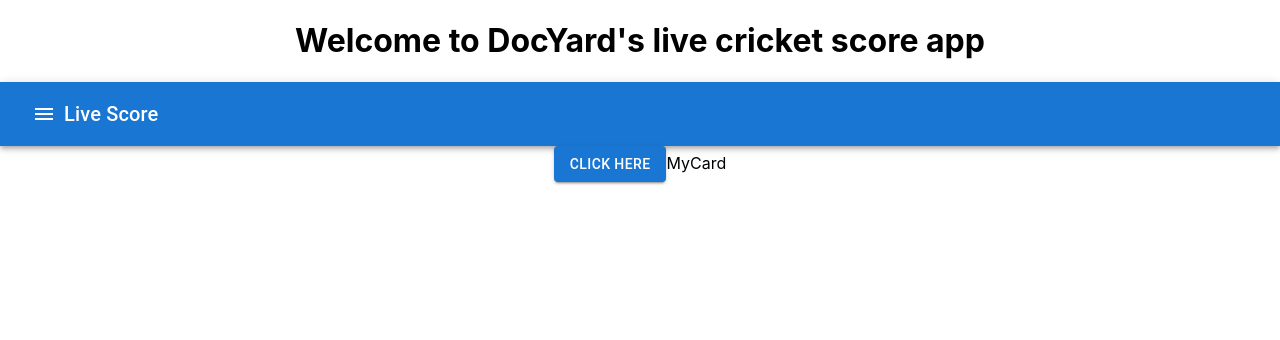
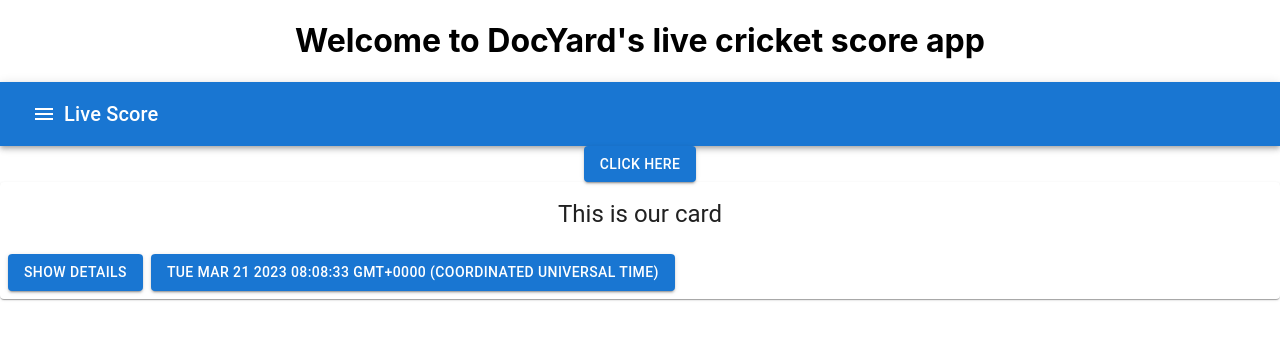
Before and after one commit to docyardhq/livescore, a React (Create React App) app: page / in a window 1280 px wide. Shown: the top 340 px of the page. Built offline with nearby package versions, Linux system fonts and the light colour scheme; no server answers.

Commit message:
Commiting first changes made in card

```diff
--- a/src/components/MyCard.js
+++ b/src/components/MyCard.js
@@ -1,7 +1,26 @@
+import { Button, CardActions, CardContent, Typography } from '@mui/material';
 import React from 'react'
+import Card from '@mui/material/Card';
 
 const MyCard = () => {
-    return "MyCard"
+    const getMatchCard=()=>{
+        return (
+            <Card>
+                <CardContent>
+                    <Typography variant='h5'>This is our card</Typography>
+                </CardContent>
+                <CardActions>
+                    <Button variant='contained' color='primary'>
+                        Show Details
+                    </Button>
+                    <Button variant='contained' color='primary'>
+                        {new Date().toString()}
+                    </Button>
+                </CardActions>
+            </Card>
+        )
+    };
+    return getMatchCard();
 }
 
 export default MyCard
```
